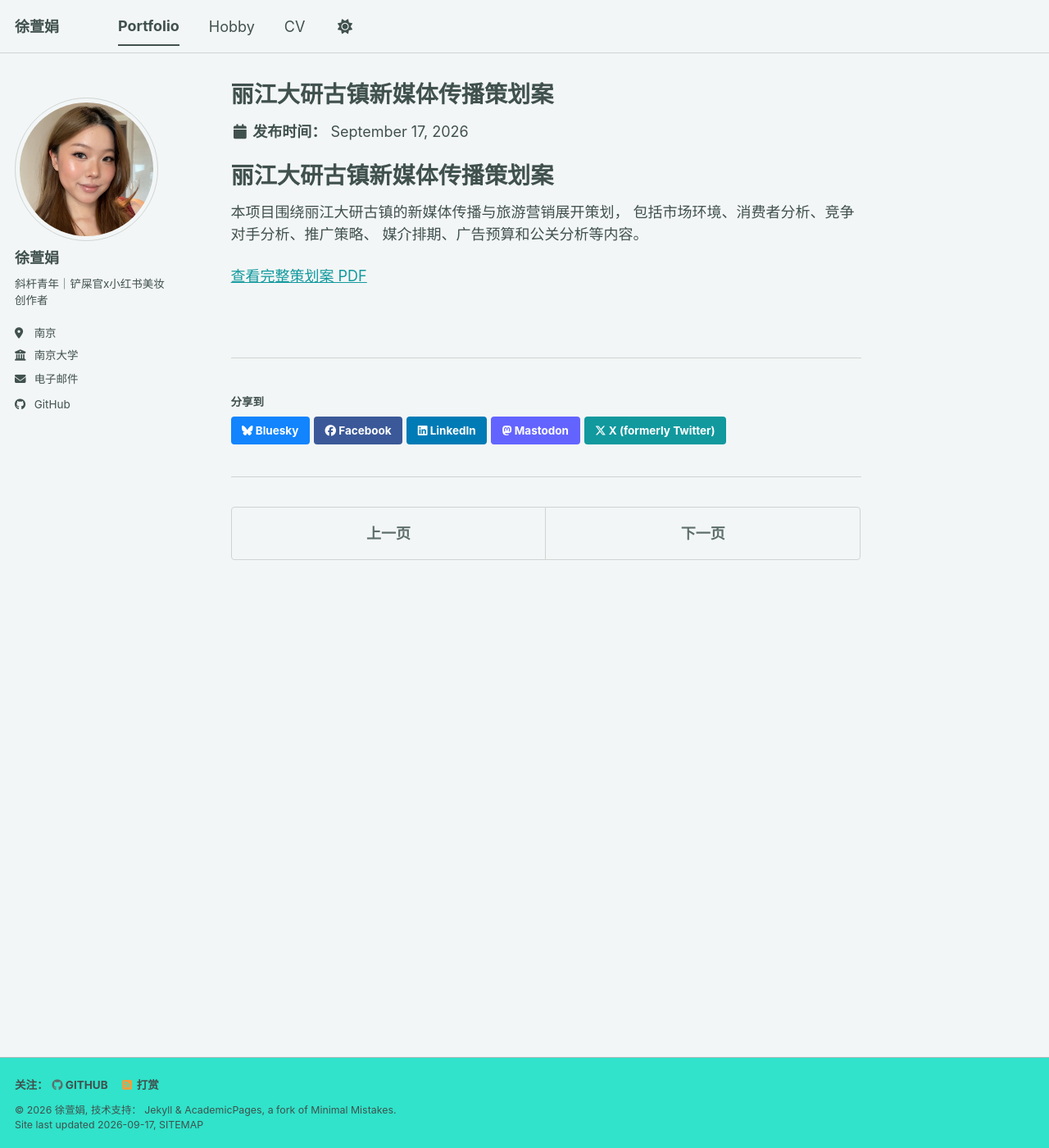
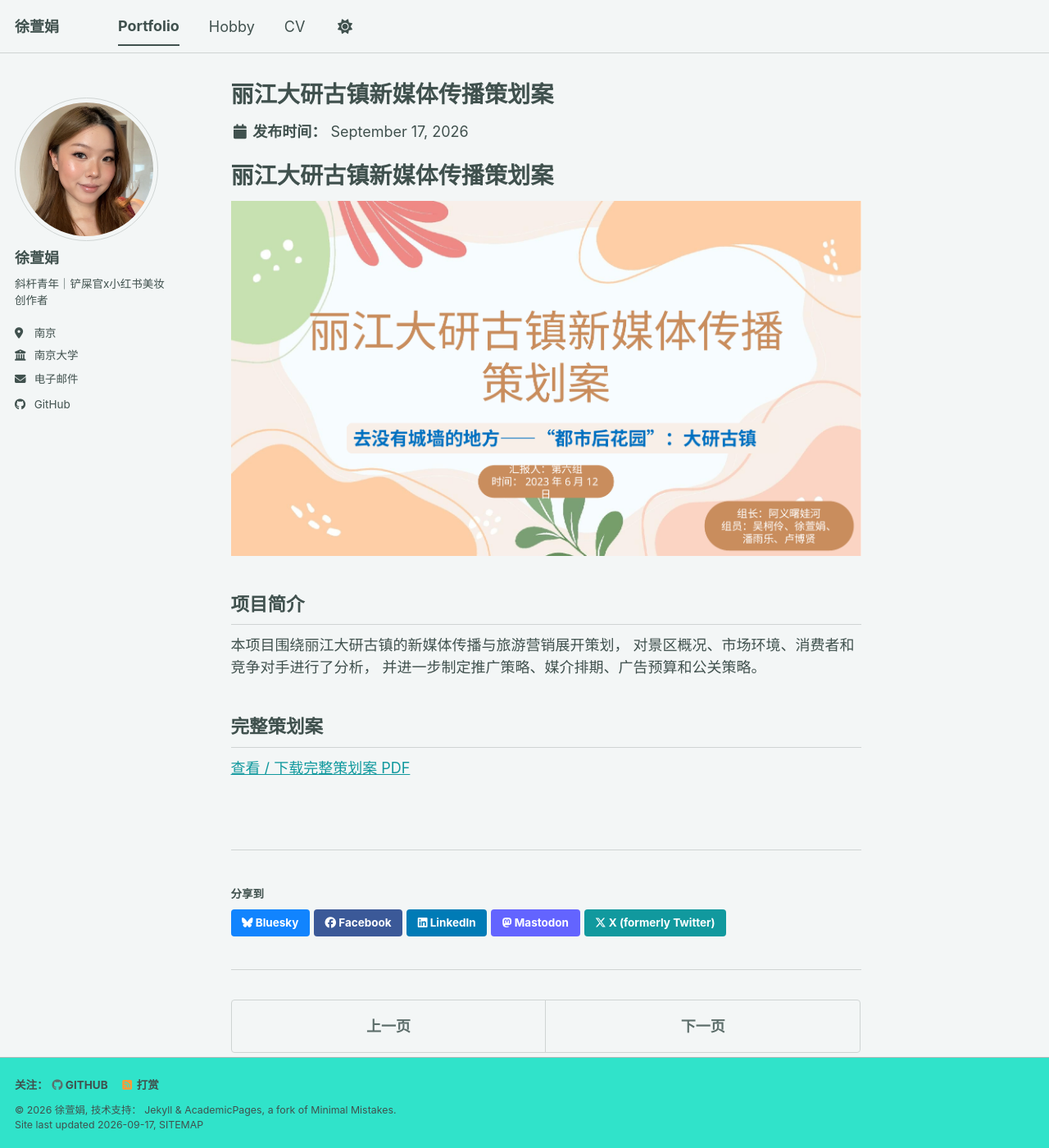
Before and after one commit to hsuanchuanhsu0527/hsuanchuanhsu0527.github.io, a Jekyll site: the page built from _portfolio/portfolio-2.html, in a window 1280 px wide and 1400 px high. Shown: the whole window at 82% size. Built offline with Jekyll 4.4.1, drawn with Linux system fonts in a browser that asks for light colours; a style sheet for code colours, icons or effects is not loaded.

Commit message:
Update portfolio-2.html

```diff
--- a/_portfolio/portfolio-2.html
+++ b/_portfolio/portfolio-2.html
@@ -1,19 +1,25 @@
 ---
 title: "丽江大研古镇新媒体传播策划案"
-excerpt: "旅游品牌新媒体传播策划"
+excerpt: "旅游品牌新媒体传播策划<br/><img src='/images/lijiang-cover.png'>"
 collection: portfolio
 ---
 
 <h1>丽江大研古镇新媒体传播策划案</h1>
 
+<img src="/images/lijiang-cover.png" alt="丽江大研古镇新媒体传播策划案封面" style="width:100%; max-width:900px;">
+
+<h2>项目简介</h2>
+
 <p>
 本项目围绕丽江大研古镇的新媒体传播与旅游营销展开策划，
-包括市场环境、消费者分析、竞争对手分析、推广策略、
-媒介排期、广告预算和公关分析等内容。
+对景区概况、市场环境、消费者和竞争对手进行了分析，
+并进一步制定推广策略、媒介排期、广告预算和公关策略。
 </p>
+
+<h2>完整策划案</h2>
 
 <p>
 <a href="/files/Lijiang_New_Media_Campaign.pdf" target="_blank">
-查看完整策划案 PDF
+查看 / 下载完整策划案 PDF
 </a>
 </p>
```
